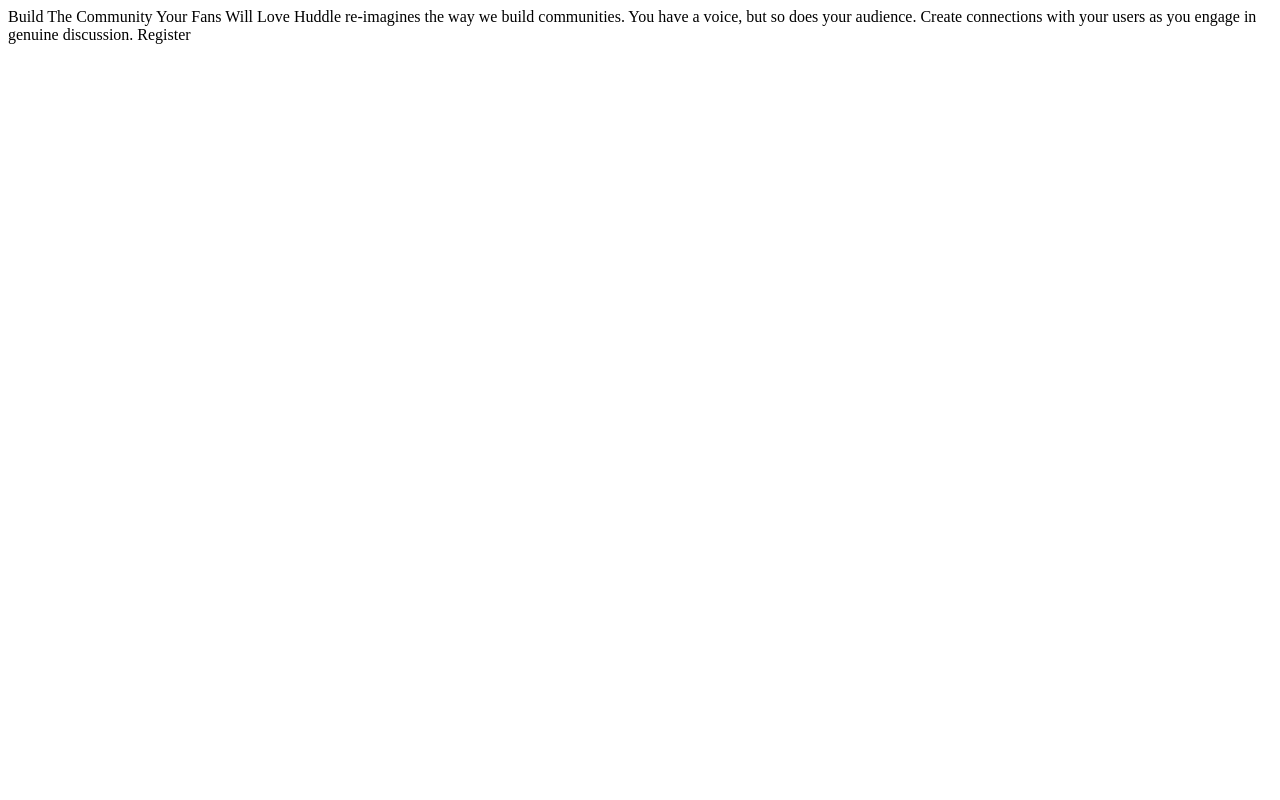
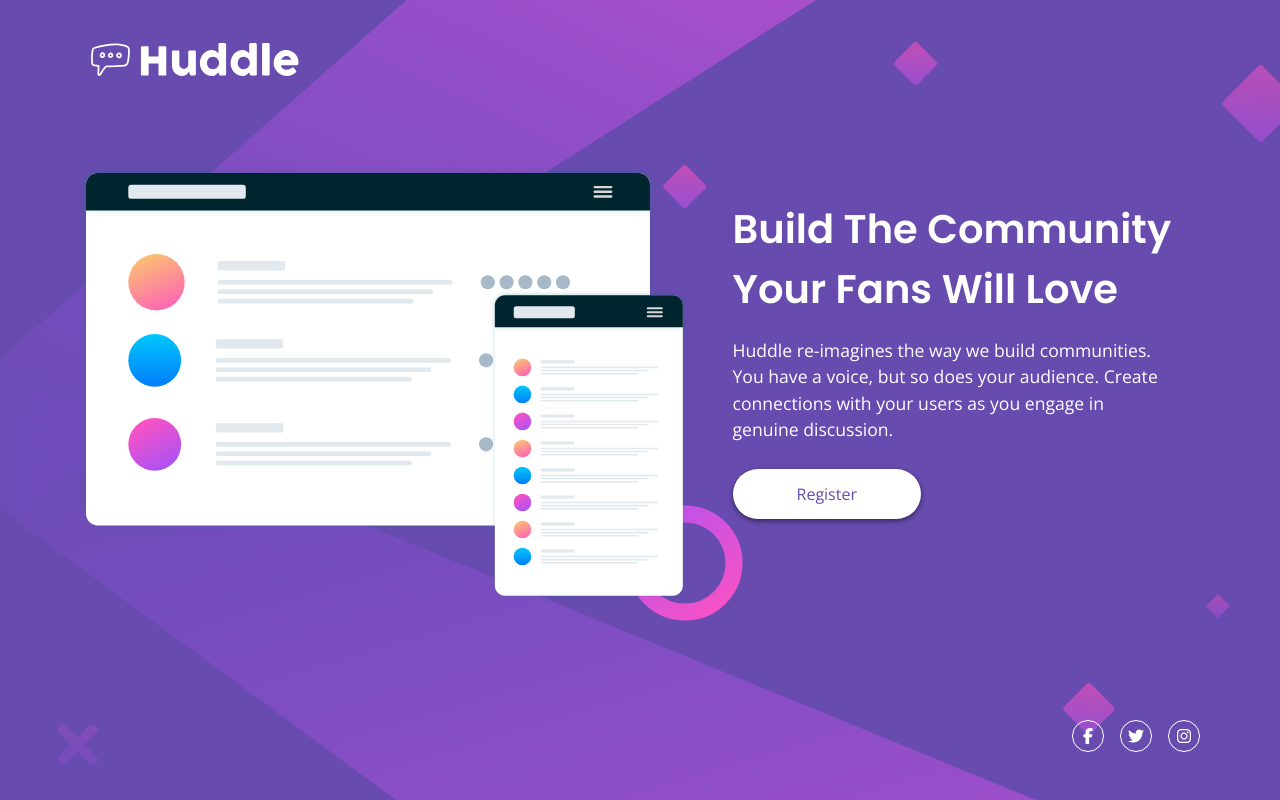
Before and after one commit to chrisvn188/huddle-landing-page-with-single-introductory-section, a website: page index.html in a window 1280 px wide. Drawn offline with nearby package versions, Linux system fonts and the light colour scheme.

Commit message:
Change style for different screen size

```diff
--- a/index.html
+++ b/index.html
@@ -5,14 +5,52 @@
   <meta name="viewport" content="width=device-width, initial-scale=1.0">
   <link rel="icon" type="image/png" sizes="32x32" href="./images/favicon-32x32.png">
   <title>Frontend Mentor | Huddle landing page with single introductory section</title>
+  <script src="https://kit.fontawesome.com/c244e0dc81.js" crossorigin="anonymous"></script>
+  <link href="https://fonts.googleapis.com/css2?family=Poppins:wght@400;600&display=swap" rel="stylesheet">
+  <link href="https://fonts.googleapis.com/css2?family=Open+Sans&display=swap" rel="stylesheet">
+  <link rel="stylesheet" href="css/style.css">
 </head>
 <body>
+  <header class="header">
+    <img src="images/logo.svg" alt="Huddle." class="logo">
+  </header>
 
-  Build The Community Your Fans Will Love
+  <main class="main">
+    <section class="hero">
+      <div class="image-container">
+        <img src="images/illustration-mockups.svg" alt="a Huddle site mockup.Illustration." class="hero__image">
+      </div>
+      <div class="hero__body">
+        <h1 class="hero__title">
+          Build The Community Your Fans Will Love
+        </h1>
+        <p class="hero__paragraph">
+          Huddle re-imagines the way we build communities. You have a voice, but so does your audience.
+          Create connections with your users as you engage in genuine discussion.
+        </p>
+        <a href="#" class="btn btn--register">Register</a>
+      </div>
+    </section>
+  </main>
+  <footer class="footer">
+    <ul class="footer__list">
+      <li class="footer__list-item">
+        <a href="#" class="footer__social-link" aria-label="facebook">
+          <i class="fab fa-facebook-f"></i>
+        </a>
+      </li>
+      <li class="footer__list-item">
+        <a href="#" class="footer__social-link" aria-label="twitter">
+          <i class="fab fa-twitter"></i>
+        </a>
 
-  Huddle re-imagines the way we build communities. You have a voice, but so does your audience.
-  Create connections with your users as you engage in genuine discussion.
-
-  Register
+      </li>
+      <li class="footer__list-item">
+        <a href="#" class="footer__social-link" aria-label="instagram">
+          <i class="fab fa-instagram"></i>
+        </a>
+      </li>
+    </ul>
+  </footer>
 </body>
 </html>
--- /dev/null
+++ b/sass/main.scss
@@ -0,0 +1,169 @@
+$color-violet:hsl(257, 40%, 49%);
+$color-magneta: hsl(300, 69%, 71%);
+$color-white:hsl(0,0%,100%);
+
+$font-stack-heading:'Poppins',sans-serif;
+$font-stack-body: 'Open Sans',sans-serif;
+
+*,*::before,::after{
+  box-sizing: border-box;
+  margin: 0;
+  padding: 0;
+}
+
+body{
+  font-family: $font-stack-body;
+  font-weight: 400;
+  line-height: 1.5;
+  background-color: $color-violet;
+  background-image: url(../images/bg-mobile.svg);
+  background-repeat: no-repeat;
+  background-position: top;
+  min-height: 100vh;
+  @media (min-width:1140px) {
+    background-image: url(../images/bg-desktop.svg);
+    position: relative;
+  }
+}
+
+
+header,
+main,
+footer{
+  padding: 2em 2.2em;
+  @media (min-width:1140px) {
+    padding:2em 5em;
+  }
+}
+
+
+img{
+  display: block;
+  max-width: 100%;
+}
+
+a{
+  text-decoration: none;
+}
+
+ul{
+  list-style: none;
+}
+
+.logo{
+  max-width: 7.5em;
+  @media (min-width:1140px) {
+    max-width: 14em;
+  }
+}
+
+.main{
+  max-width: 50em;
+  margin: 0 auto;
+  @media (min-width:1140px) {
+    max-width: none;
+    padding-top: 3em;
+  }
+}
+
+.hero{
+  display: flex;
+  flex-direction: column;
+
+  @media (min-width:1140px) {
+    display: flex;
+    flex-direction:row;
+  }
+
+  .image-container{
+    @media (min-width:1140px) {
+      flex: 1.3;
+    }
+  }
+
+  &__body{
+    padding-top:4em;
+    text-align: center;
+    color: $color-white;
+    @media (min-width:1140px) {
+      padding: 2em;
+      padding-left: 2.8em;
+      padding-right: 0;
+      text-align: left;
+      flex: 1;
+    }
+  }
+
+  &__title{
+    font-family: $font-stack-heading;
+    font-size: 1.5rem;
+    font-weight: 600;
+    @media (min-width:500px) {
+      font-size: 2.1rem;
+    }
+    @media (min-width:1140px) {
+      font-size: 2.5rem;
+    }
+  }
+
+  &__paragraph{
+    margin: 1em 0 1.5em 0;
+    @media (min-width:1140px) {
+      font-size: 1.1rem;
+      padding-right: 2em;
+    }
+  }
+}
+
+
+
+.btn{
+  font-size: .85rem;
+  padding: .7em 5em;
+  background-color: $color-white;
+  border-radius: 10em;
+  display: inline-block;
+  color: $color-violet;
+  box-shadow: 0 2px 5px 0 rgba($color: #000000, $alpha: 0.5);
+  transition: all .3s;
+
+  @media (min-width:500px) {
+    padding: .8em 4em;
+    font-size: 1rem;
+  }
+
+  &:hover{
+    transform: translateY(-4px);
+    background-color: $color-magneta;
+    color:$color-white;
+  }
+}
+
+.footer{
+  @media (min-width:1140px) {
+    position: absolute;
+    bottom: 3em;
+    right: 5em;
+    padding: 0;
+  }
+  &__list{
+    display: flex;
+    justify-content: center;
+    gap: 1em;
+  }
+
+  &__social-link{
+    width: 2em;
+    height: 2em;
+    border: 1px solid $color-white;
+    border-radius: 50%;
+    display: grid;
+    place-items: center;
+    color: $color-white;
+
+    &:hover{
+      color:$color-magneta;
+      border-color: $color-magneta;
+    }
+  }
+}
```
Also changed, not shown: package.json (added, +23 -0 lines), css/style.css (added), 3 other files.
